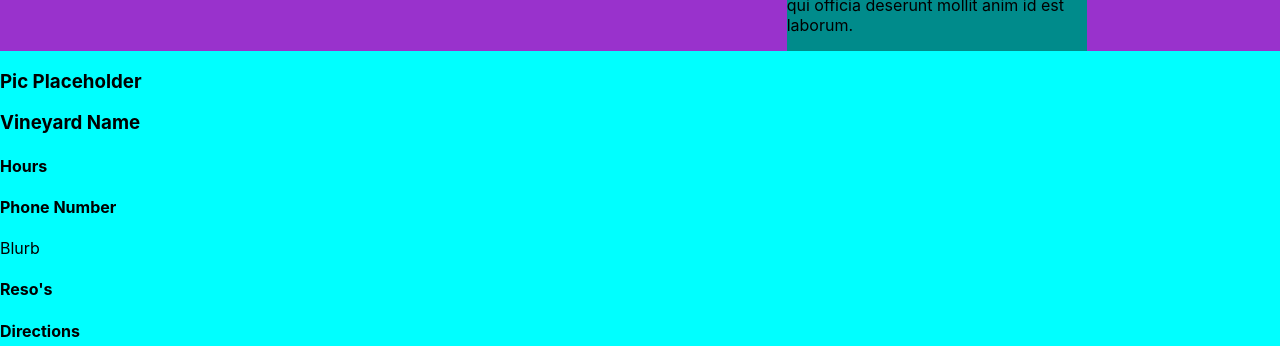
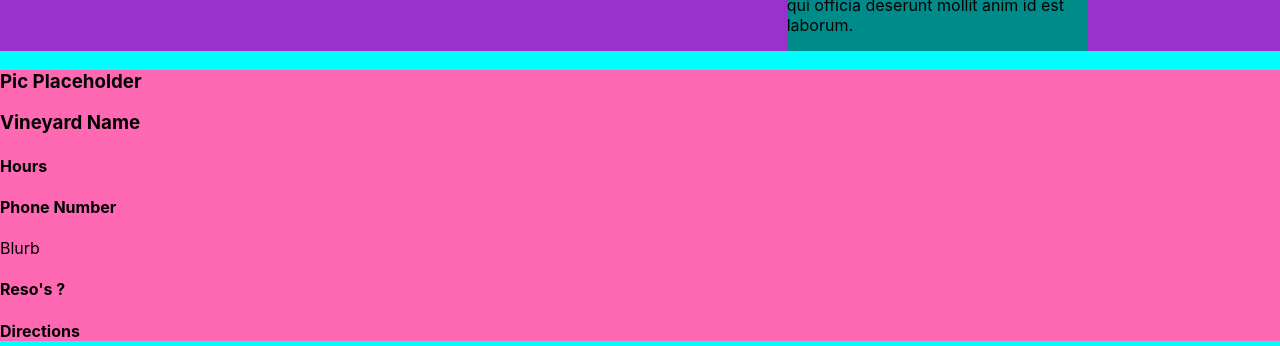
Before and after one commit to rosenbr/hopland__react, a React (Create React App) app: page / in a window 1280 px wide. Shown: the part 454-800 px from the top of the page. Built offline with nearby package versions, Linux system fonts and the light colour scheme.

Commit message:
more CSS tinkering

```diff
--- a/src/Card.css
+++ b/src/Card.css
@@ -1 +1,3 @@
-/* CSS for the pop-up cards */
+.hop__card {
+    background-color: hotpink;
+}
--- a/src/Card.js
+++ b/src/Card.js
@@ -8,7 +8,7 @@ function Card() {
             <h4>Hours</h4>
             <h4>Phone Number</h4>
             <p>Blurb</p>
-            <h4>Reso's</h4>
+            <h4>Reso's ?</h4>
             <h4>Directions</h4>
         </div>
     )
```
